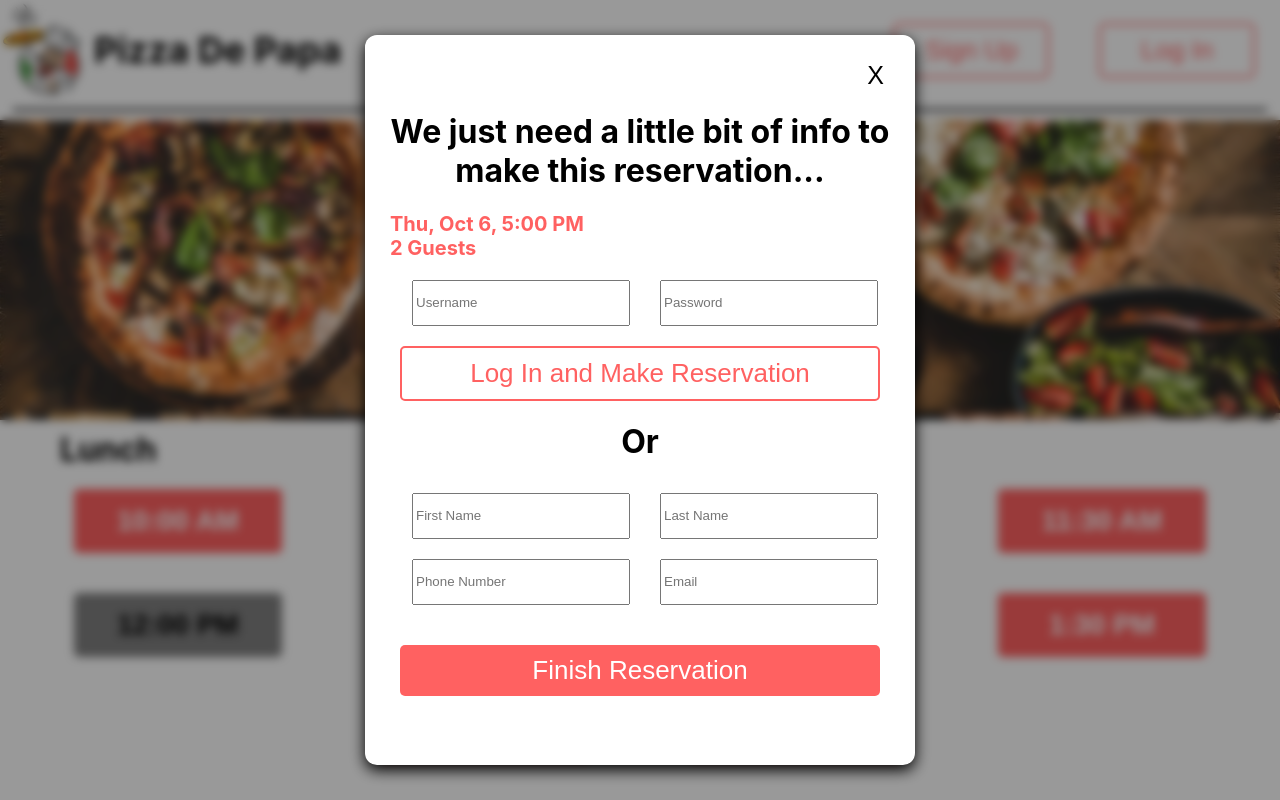
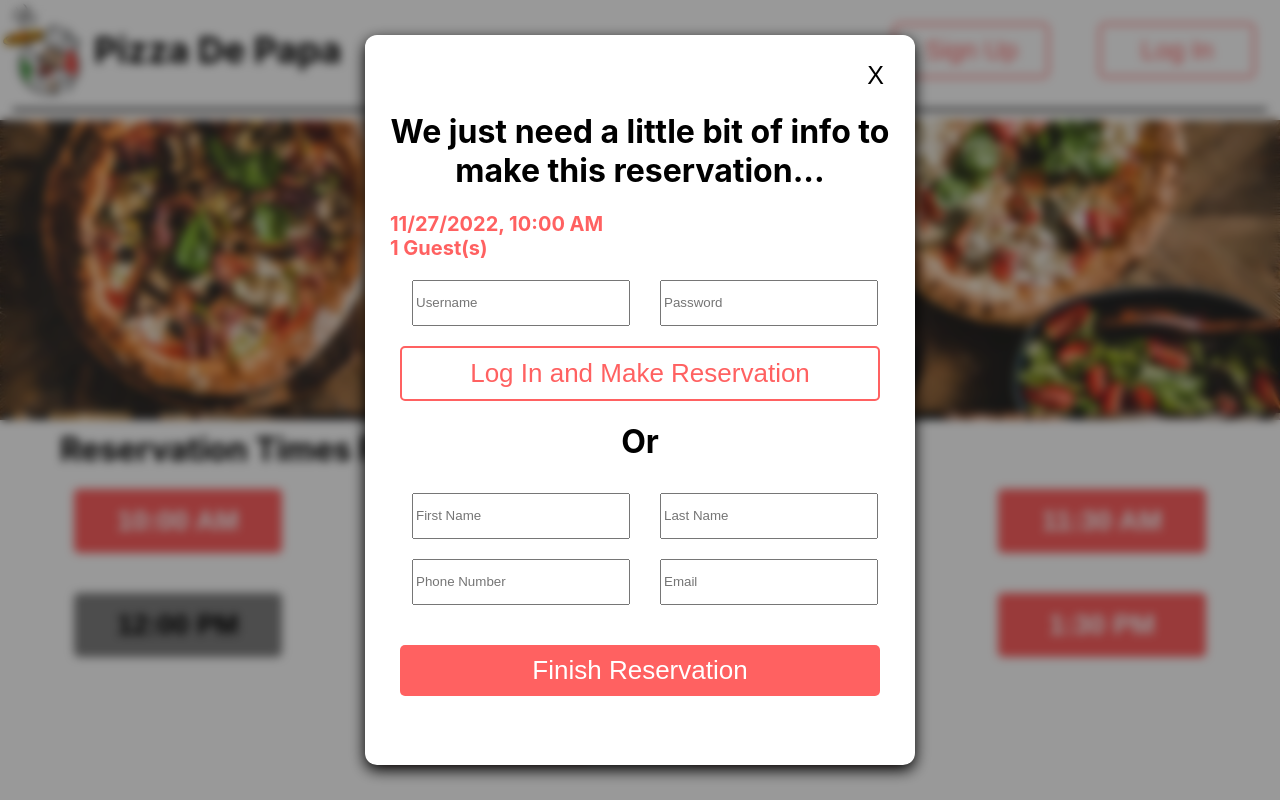
Before and after one commit to CobyWalters/ReservationSystem, a React (Create React App) app: page / in a window 1280 px wide. Both pictures are taken after a click on the button "10:00 AM". Built offline with nearby package versions, Linux system fonts and the light colour scheme.

Commit message:
added correct reservation data to modal

```diff
--- a/src/components/InputSection.js
+++ b/src/components/InputSection.js
@@ -3,13 +3,12 @@ import "./InputSection.css"
 import DatePicker from 'react-date-picker'
 
 
-const InputSection = () => {
-    const [value, onChange] = useState(new Date())
+const InputSection = ({ setChosenDate, chosenDate, setChosenPartySize }) => {
     return(
         <div className="inputSectionContainer">
             <div className="partyWrapper">
                 <label className="partyLabel">Party Size</label>
-                <select className="partySelector">
+                <select onChange={()=>{setChosenPartySize(document.getElementById("party").value)}} className="partySelector" id="party">
                     <option selected value="1">1 Person</option>
                     <option value="2">2 People</option>
                     <option value="3">3 People</option>
@@ -20,7 +19,7 @@ const InputSection = () => {
             </div>
             <div className="dateWrapper">
                 <label className="dateLabel">Date</label>
-                <DatePicker minDate={new Date()} maxDate={new Date("12-31-2022")} onChange={onChange} value={value}className="dateSelector"/>
+                <DatePicker minDate={new Date()} maxDate={new Date("12-31-2022")} onChange={setChosenDate} value={chosenDate}className="dateSelector"/>
             </div>
 
         </div>
--- a/src/components/OutputSection.css
+++ b/src/components/OutputSection.css
@@ -29,3 +29,8 @@
     margin-top: 10px;
     margin-bottom: 0px;
 }
+
+.highlight {
+    color: #ff6161;
+    text-decoration: underline;
+}
--- a/src/components/OutputSection.js
+++ b/src/components/OutputSection.js
@@ -5,22 +5,22 @@ import { useState } from "react"
 import ReservationModal from "./ReservationModal"
 
 
-const OutputSection = () => {
+const OutputSection = ( {chosenDate , chosenPartySize} ) => {
     const [openModal, setOpenModal] = useState(false);
-
-    const [timeOptions, setTimeOptions] = React.useState(times)
+    const [timeOptions, setTimeOptions] = React.useState(times);
+    const [chosenTime, setChosenTime] = React.useState("10:00 AM")
 
     const timeElements = timeOptions.map(timeOption => (
-        <button onClick= {timeOption.isAvailable? ()=>{setOpenModal(true)} : undefined}  key={timeOption.id} className={`${timeOption.isAvailable ? "timeButton" : "grayedOut"}`}>
+        <button onClick= {timeOption.isAvailable? ()=>{setOpenModal(true); setChosenTime(timeOption.time)} : undefined}  key={timeOption.id} className={`${timeOption.isAvailable ? "timeButton" : "grayedOut"}`}>
             {timeOption.time}
         </button>
     ))
 
     return(
         <div>
-            <h1 className="lunchHeader">Lunch</h1>
+            <h1 className="lunchHeader">Reservation Times For A Party Of <span className="highlight">{chosenPartySize}</span> On <span className="highlight">{chosenDate.getMonth()+1}/{chosenDate.getDate()}/{chosenDate.getFullYear()}</span></h1>
             {timeElements}
-            {openModal && <ReservationModal closeModal={setOpenModal}/>}
+            {openModal && <ReservationModal reservationTime={chosenTime} reservationDate={chosenDate} reservationParty={chosenPartySize} closeModal={setOpenModal}/>}
         </div>
     )
 }
--- a/src/components/ReservationModal.js
+++ b/src/components/ReservationModal.js
@@ -2,15 +2,16 @@ import React, { useState } from "react"
 import "./ReservationModal.css"
 
 
-const ReservationModal = ({ closeModal }) => {
+const ReservationModal = ({ closeModal, reservationTime, reservationDate , reservationParty }) => {
     return(
         <div className="modalBackground">
             <div className="modalContainer">
                 <button className="titleButton" onClick={()=>{closeModal(false)}}>X</button>
                 <div className="title">
                     <h1>We just need a little bit of info to make this reservation...</h1>
-                    <h2 className="reservationInfo">Thu, Oct 6, 5:00 PM</h2>
-                    <h2 className="reservationInfo">2 Guests</h2>
+                    <h2 className="reservationInfo">{reservationDate.getMonth()+1}/{reservationDate.getDate()}/{reservationDate.getFullYear()}, {reservationTime}</h2>
+                    {console.log(reservationDate)}
+                    <h2 className="reservationInfo">{reservationParty} Guest(s)</h2>
                 </div>
                 <div className="body">
                     <input className="input"placeholder="Username"></input>
--- a/src/pages/HomePage.js
+++ b/src/pages/HomePage.js
@@ -2,13 +2,17 @@ import React from "react"
 import Header from "../components/Header";
 import InputSection from "../components/InputSection";
 import OutputSection from "../components/OutputSection";
+import { useState } from "react"
 
 const HomePage = () => {
+    const [chosenDate, setChosenDate] = useState(new Date())
+    const [chosenPartySize , setChosenPartySize] = useState(1);
+
     return(
         <div>
             <Header />
-            <InputSection/>
-            <OutputSection/>
+            <InputSection chosenDate={chosenDate} setChosenDate={setChosenDate} setChosenPartySize={setChosenPartySize}/>
+            <OutputSection chosenDate={chosenDate} chosenPartySize={chosenPartySize}/>
         </div>
     )
 }
```
